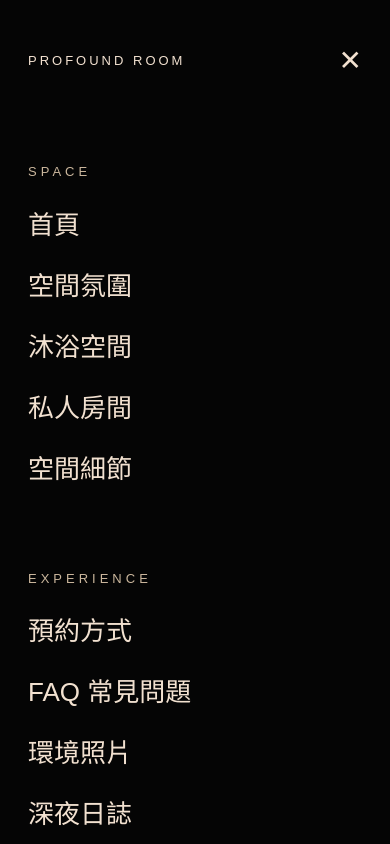
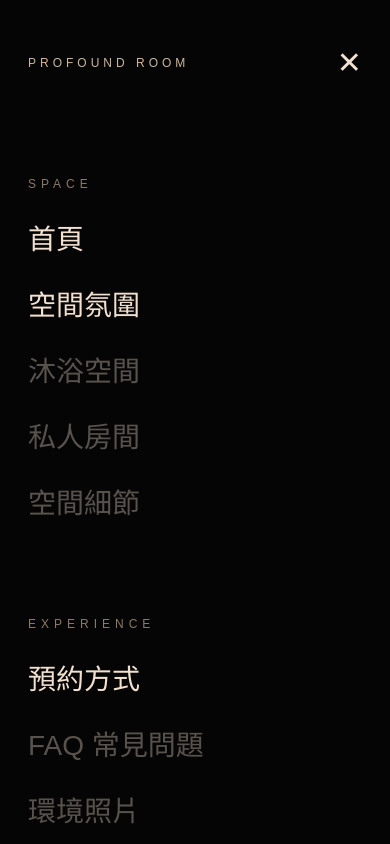
Before and after one commit to profoundroomkh/profound-room, a Next.js app: page / in a window 390 px wide. Both pictures are taken after a click on the button "☰ MENU". Shown: the top 844 px of the page. Built offline with nearby package versions, Linux system fonts and the light colour scheme.

Commit message:
Update HamburgerMenu.js

```diff
--- a/components/HamburgerMenu.js
+++ b/components/HamburgerMenu.js
@@ -14,7 +14,7 @@ export default function HamburgerMenu({
         background: '#050505',
         zIndex: 9999,
         color: '#f2e1d0',
-        padding: '40px 28px',
+        padding: '40px 28px 80px',
         overflowY: 'auto',
       }}
     >
@@ -23,13 +23,14 @@ export default function HamburgerMenu({
           display: 'flex',
           justifyContent: 'space-between',
           alignItems: 'center',
-          marginBottom: '80px',
+          marginBottom: '90px',
         }}
       >
         <div
           style={{
-            letterSpacing: '3px',
-            fontSize: '13px',
+            letterSpacing: '4px',
+            fontSize: '12px',
+            color: '#cbb79d',
           }}
         >
           PROFOUND ROOM
@@ -41,7 +42,7 @@ export default function HamburgerMenu({
             background: 'transparent',
             border: 'none',
             color: '#f2e1d0',
-            fontSize: '28px',
+            fontSize: '30px',
             cursor: 'pointer',
           }}
         >
@@ -49,13 +50,13 @@ export default function HamburgerMenu({
         </button>
       </div>
 
-      <div style={{ marginBottom: '80px' }}>
+      <div style={{ marginBottom: '90px' }}>
         <p
           style={{
-            color: '#cbb79d',
-            letterSpacing: '4px',
-            marginBottom: '24px',
-            fontSize: '13px',
+            color: '#8d7964',
+            letterSpacing: '5px',
+            marginBottom: '26px',
+            fontSize: '12px',
           }}
         >
           SPACE
@@ -65,9 +66,7 @@ export default function HamburgerMenu({
           style={{
             display: 'flex',
             flexDirection: 'column',
-            gap: '22px',
-            fontSize: '26px',
-            fontWeight: '300',
+            gap: '24px',
           }}
         >
           <a
@@ -75,6 +74,8 @@ export default function HamburgerMenu({
             style={{
               color: '#f2e1d0',
               textDecoration: 'none',
+              fontSize: '28px',
+              fontWeight: '300',
             }}
           >
             首頁
@@ -85,26 +86,52 @@ export default function HamburgerMenu({
             style={{
               color: '#f2e1d0',
               textDecoration: 'none',
+              fontSize: '28px',
+              fontWeight: '300',
             }}
           >
             空間氛圍
           </a>
 
-          <div>沐浴空間</div>
+          <div
+            style={{
+              fontSize: '28px',
+              fontWeight: '300',
+              opacity: 0.35,
+            }}
+          >
+            沐浴空間
+          </div>
 
-          <div>私人房間</div>
+          <div
+            style={{
+              fontSize: '28px',
+              fontWeight: '300',
+              opacity: 0.35,
+            }}
+          >
+            私人房間
+          </div>
 
-          <div>空間細節</div>
+          <div
+            style={{
+              fontSize: '28px',
+              fontWeight: '300',
+              opacity: 0.35,
+            }}
+          >
+            空間細節
+          </div>
         </div>
       </div>
 
-      <div style={{ marginBottom: '80px' }}>
+      <div style={{ marginBottom: '90px' }}>
         <p
           style={{
-            color: '#cbb79d',
-            letterSpacing: '4px',
-            marginBottom: '24px',
-            fontSize: '13px',
+            color: '#8d7964',
+            letterSpacing: '5px',
+            marginBottom: '26px',
+            fontSize: '12px',
           }}
         >
           EXPERIENCE
@@ -114,9 +141,7 @@ export default function HamburgerMenu({
           style={{
             display: 'flex',
             flexDirection: 'column',
-            gap: '22px',
-            fontSize: '26px',
-            fontWeight: '300',
+            gap: '24px',
           }}
         >
           <a
@@ -124,24 +149,57 @@ export default function HamburgerMenu({
             style={{
               color: '#f2e1d0',
               textDecoration: 'none',
+              fontSize: '28px',
+              fontWeight: '300',
             }}
           >
             預約方式
           </a>
 
-          <div>FAQ 常見問題</div>
+          <div
+            style={{
+              fontSize: '28px',
+              fontWeight: '300',
+              opacity: 0.35,
+            }}
+          >
+            FAQ 常見問題
+          </div>
 
-          <div>環境照片</div>
+          <div
+            style={{
+              fontSize: '28px',
+              fontWeight: '300',
+              opacity: 0.35,
+            }}
+          >
+            環境照片
+          </div>
 
-          <div>深夜日誌</div>
+          <div
+            style={{
+              fontSize: '28px',
+              fontWeight: '300',
+              opacity: 0.35,
+            }}
+          >
+            深夜日誌
+          </div>
         </div>
       </div>
 
+      <div
+        style={{
+          borderTop:
+            '1px solid rgba(255,255,255,0.08)',
+          paddingTop: '40px',
+        }}
+      >
         <p
           style={{
-          color: 'rgba(255,255,255,0.45)',
+            color: 'rgba(255,255,255,0.42)',
             lineHeight: '2.2',
-          maxWidth: '680px',
+            maxWidth: '620px',
             fontSize: '14px',
           }}
         >
@@ -152,5 +210,6 @@ export default function HamburgerMenu({
           atmosphere.
         </p>
       </div>
+    </div>
   )
 }
```
Lines whose indentation alone changed are shown as unchanged.
